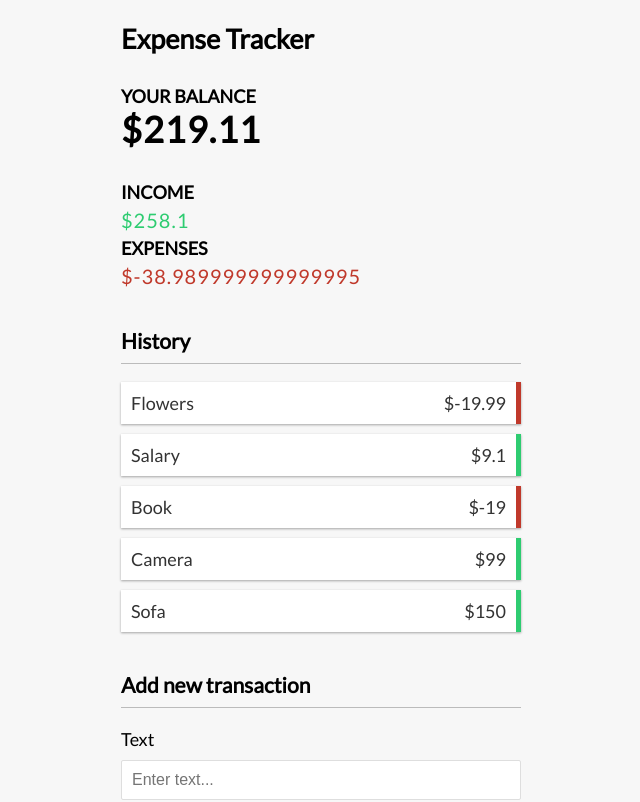
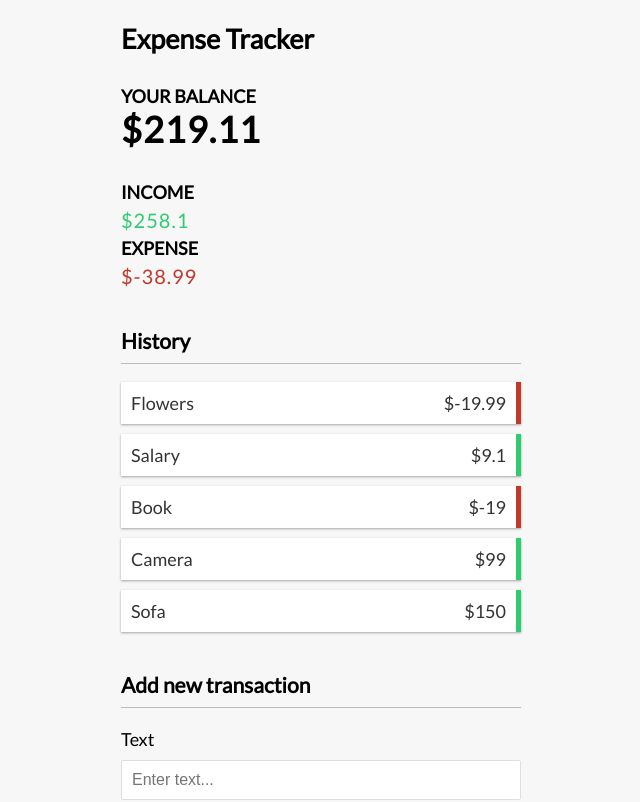
Before and after one commit to BertoPolo/vue-expense-tracker, a Vue app: page / in a window 1280 px wide. Shown: the top 802 px of the page, without its empty margins (319-959 px from the left). Built offline with nearby package versions, Linux system fonts and the light colour scheme.

Commit message:
add toastification@next . fix type warning .  fix misspelling.  start form

```diff
--- a/package.json
+++ b/package.json
@@ -9,7 +9,8 @@
     "preview": "vite preview"
   },
   "dependencies": {
-    "vue": "^3.4.15"
+    "vue": "^3.4.15",
+    "vue-toastification": "^2.0.0-rc.5"
   },
   "devDependencies": {
     "@vitejs/plugin-vue": "^5.0.3",
--- a/src/App.vue
+++ b/src/App.vue
@@ -2,7 +2,7 @@
   <Header />
   <div class="container">
     <Balance :total="total" />
-    <IncomeExpenses :income="income" :expenses="expenses" />
+    <IncomeExpenses :income="+income" :expenses="+expenses" />
     <TransactionList :transactions="transactions" />
     <AddTransaction />
   </div>
@@ -32,10 +32,16 @@ const total = computed(() => {
 
 // get income
 const income = computed(() => {
-  return transactions.value.filter((transaction) => transaction.amount > 0).reduce((acc, transaction) => acc + transaction.amount, 0)
+  return transactions.value
+    .filter((transaction) => transaction.amount > 0)
+    .reduce((acc, transaction) => acc + transaction.amount, 0)
+    .toFixed(2)
 })
 // get expenses
 const expenses = computed(() => {
-  return transactions.value.filter((transaction) => transaction.amount < 0).reduce((acc, transaction) => acc + transaction.amount, 0)
+  return transactions.value
+    .filter((transaction) => transaction.amount < 0)
+    .reduce((acc, transaction) => acc + transaction.amount, 0)
+    .toFixed(2)
 })
 </script>
--- a/src/components/AddTransaction.vue
+++ b/src/components/AddTransaction.vue
@@ -1,14 +1,25 @@
 <template>
   <h3>Add new transaction</h3>
-  <form id="from">
+  <form id="from" @submit.prevent="onSubmit">
     <div class="form-control">
       <label for="text">Text</label>
-      <input type="text" id="text" placeholder="Enter text..." />
+      <input type="text" v-model="text" id="text" placeholder="Enter text..." />
     </div>
     <div class="form-control">
       <label for="amount">Amount<br />(negative - expense, positive- income)</label>
-      <input type="number" id="amount" placeholder="Enter amount.." />
+      <input type="text" v-model="amount" id="amount" placeholder="Enter amount.." />
     </div>
     <button class="btn">Add transaction</button>
   </form>
 </template>
+
+<script setup>
+import { ref } from "vue"
+
+const text = ref("")
+const amount = ref("")
+const onSubmit = () => {
+  // console.log(text.value)
+  // console.log(amount.value)
+}
+</script>
--- a/src/components/Balance.vue
+++ b/src/components/Balance.vue
@@ -8,7 +8,7 @@ import { defineProps } from "vue"
 
 const props = defineProps({
   total: {
-    typeof: Number,
+    type: Number,
     required: true,
   },
 })
--- a/src/components/IncomeExpenses.vue
+++ b/src/components/IncomeExpenses.vue
@@ -5,7 +5,7 @@
       <p id="money-plus" class="money plus">${{ income }}</p>
     </div>
     <div>
-      <h4>Expenses</h4>
+      <h4>Expense</h4>
       <p id="money-minus" class="money minus">${{ expenses }}</p>
     </div>
   </div>
--- a/src/components/TransactionList.vue
+++ b/src/components/TransactionList.vue
@@ -13,8 +13,8 @@ import { defineProps } from "vue"
 
 const props = defineProps({
   transactions: {
+    type: Array,
     required: true,
-    type: Array,
   },
 })
 </script>
```
Also changed, not shown: 1 other file (tests, documents, lock files or other folders).
